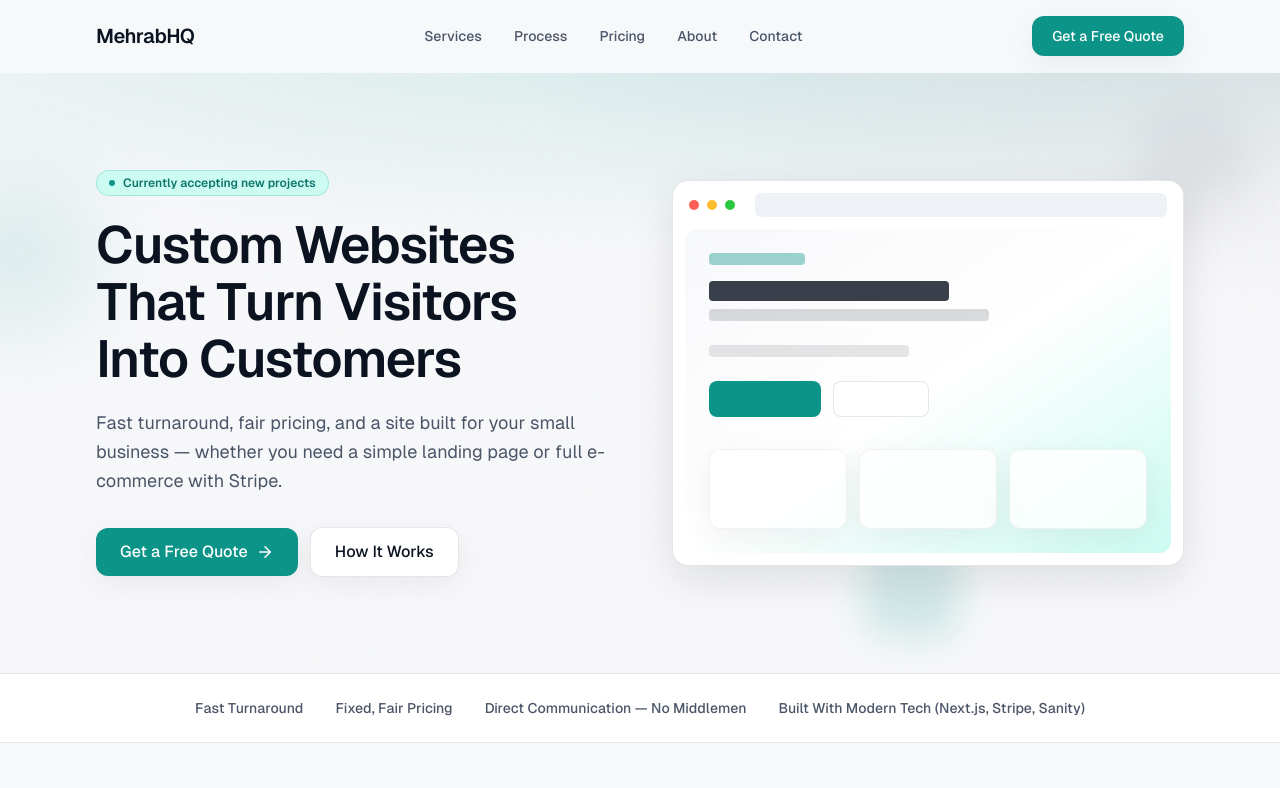
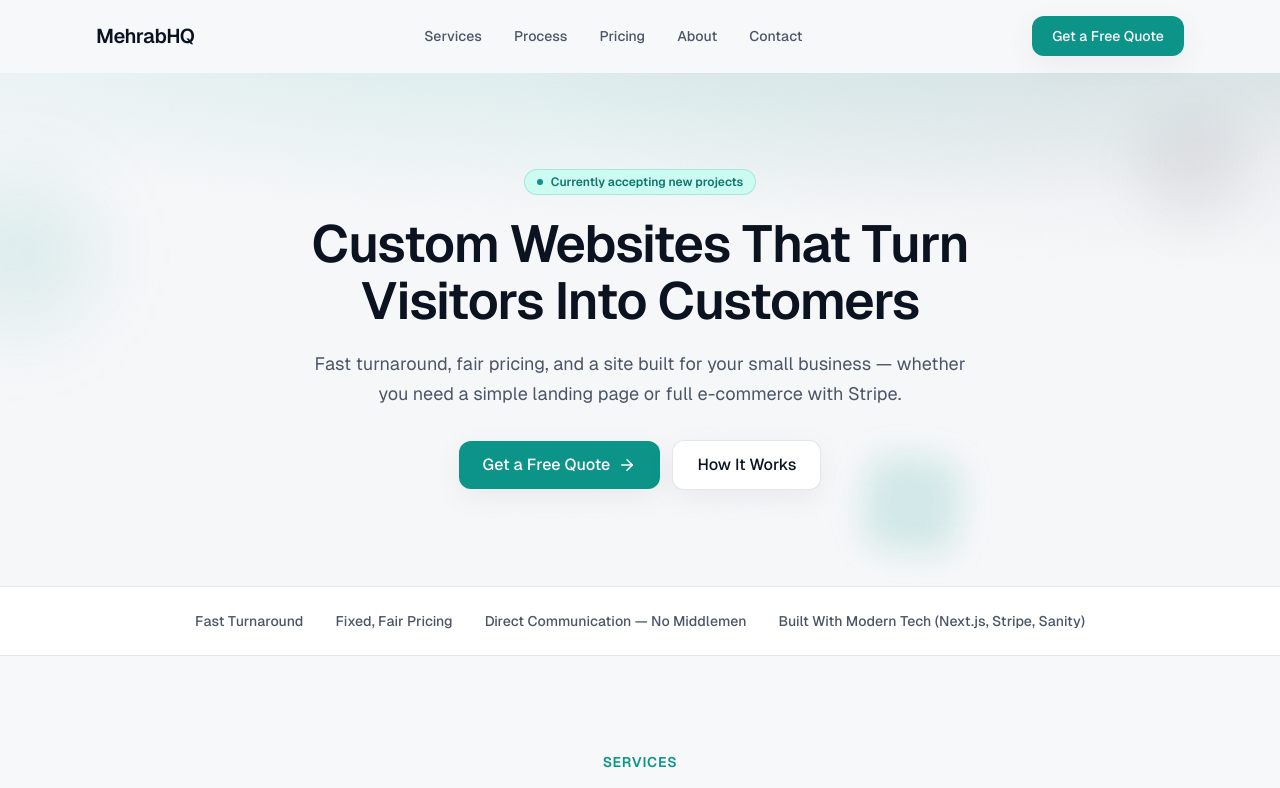
Before and after one commit to mehrabgill9996/MehrabHQ, a Next.js app: page / in a window 1280 px wide. Shown: the top 788 px of the page. Built offline with nearby package versions, Linux system fonts and the light colour scheme.

Commit message:
changed hero section

```diff
--- a/src/app/contact/page.tsx
+++ b/src/app/contact/page.tsx
@@ -1,5 +1,5 @@
 import type { Metadata } from "next";
-import { Calendar, Mail, MapPin } from "lucide-react";
+import { Mail, MapPin, MessageCircle, Phone } from "lucide-react";
 import { ContactForm } from "@/components/contact/ContactForm";
 import { FadeIn } from "@/components/FadeIn";
 import { siteConfig } from "@/lib/content";
@@ -40,16 +40,26 @@ export default function ContactPage() {
             </li>
             <li>
               <a
-                href={siteConfig.bookCallUrl}
+                href={siteConfig.whatsappUrl}
                 target="_blank"
                 rel="noopener noreferrer"
                 className="inline-flex items-center gap-3 transition-colors hover:text-accent"
               >
                 <span className="inline-flex rounded-xl bg-accent-soft p-2.5 text-accent-hover">
-                  <Calendar size={18} aria-hidden />
+                  <MessageCircle size={18} aria-hidden />
                 </span>
-                Book a call
-                {/* TODO: replace Calendly URL in lib/content.ts */}
+                WhatsApp
+              </a>
+            </li>
+            <li>
+              <a
+                href={siteConfig.phoneTel}
+                className="inline-flex items-center gap-3 transition-colors hover:text-accent"
+              >
+                <span className="inline-flex rounded-xl bg-accent-soft p-2.5 text-accent-hover">
+                  <Phone size={18} aria-hidden />
+                </span>
+                Call Now — {siteConfig.phoneDisplay}
               </a>
             </li>
             <li className="inline-flex items-center gap-3">
--- a/src/components/home/Hero.tsx
+++ b/src/components/home/Hero.tsx
@@ -14,8 +14,7 @@ export function Hero() {
       />
       <FloatingShapes />
 
-      <div className="container-page relative grid items-center gap-12 py-16 lg:grid-cols-2 lg:gap-16 lg:py-24">
-        <div>
+      <div className="container-page relative flex flex-col items-center py-16 text-center lg:py-24">
         {siteConfig.acceptingProjects ? (
           <motion.span
             initial={{ opacity: 0, y: 8 }}
@@ -32,7 +31,7 @@ export function Hero() {
           initial={{ opacity: 0, y: 16 }}
           animate={{ opacity: 1, y: 0 }}
           transition={{ duration: 0.4, delay: 0.05 }}
-            className="text-balance text-4xl font-semibold tracking-tight text-ink sm:text-5xl lg:text-[3.25rem] lg:leading-[1.1]"
+          className="max-w-3xl text-balance text-4xl font-semibold tracking-tight text-ink sm:text-5xl lg:text-[3.25rem] lg:leading-[1.1]"
         >
           Custom Websites That Turn Visitors Into Customers
         </motion.h1>
@@ -41,7 +40,7 @@ export function Hero() {
           initial={{ opacity: 0, y: 16 }}
           animate={{ opacity: 1, y: 0 }}
           transition={{ duration: 0.4, delay: 0.12 }}
-            className="mt-5 max-w-xl text-pretty text-lg leading-relaxed text-ink-muted"
+          className="mt-5 max-w-2xl text-pretty text-lg leading-relaxed text-ink-muted"
         >
           Fast turnaround, fair pricing, and a site built for your small
           business — whether you need a simple landing page or full e-commerce
@@ -52,7 +51,7 @@ export function Hero() {
           initial={{ opacity: 0, y: 16 }}
           animate={{ opacity: 1, y: 0 }}
           transition={{ duration: 0.4, delay: 0.2 }}
-            className="mt-8 flex flex-col gap-3 sm:flex-row sm:items-center"
+          className="mt-8 flex flex-col items-center justify-center gap-3 sm:flex-row"
         >
           <Button href="/contact" size="lg">
             Get a Free Quote
@@ -61,17 +60,6 @@ export function Hero() {
           <Button href="/#process" variant="secondary" size="lg">
             How It Works
           </Button>
-          </motion.div>
-        </div>
-
-        <motion.div
-          initial={{ opacity: 0, scale: 0.96 }}
-          animate={{ opacity: 1, scale: 1 }}
-          transition={{ duration: 0.5, delay: 0.15 }}
-          className="relative"
-          aria-hidden
-        >
-          <BrowserMockup />
         </motion.div>
       </div>
     </section>
@@ -99,34 +87,3 @@ function FloatingShapes() {
     </div>
   );
 }
-
-function BrowserMockup() {
-  return (
-    <div className="rounded-2xl border border-ink/10 bg-white p-3 shadow-lift">
-      <div className="mb-3 flex items-center gap-2 px-1">
-        <span className="h-2.5 w-2.5 rounded-full bg-[#FF5F57]" />
-        <span className="h-2.5 w-2.5 rounded-full bg-[#FEBC2E]" />
-        <span className="h-2.5 w-2.5 rounded-full bg-[#28C840]" />
-        <div className="ml-3 h-6 flex-1 rounded-md bg-sand-warm" />
-      </div>
-      <div className="overflow-hidden rounded-xl bg-gradient-to-br from-sand via-white to-accent-soft p-6">
-        <div className="mb-4 h-3 w-24 rounded bg-accent/40" />
-        <div className="mb-2 h-5 w-4/5 max-w-[240px] rounded bg-ink/80" />
-        <div className="mb-6 h-3 w-full max-w-[280px] rounded bg-ink/15" />
-        <div className="mb-6 h-3 w-3/4 max-w-[200px] rounded bg-ink/10" />
-        <div className="flex gap-3">
-          <div className="h-9 w-28 rounded-lg bg-accent" />
-          <div className="h-9 w-24 rounded-lg border border-ink/10 bg-white" />
-        </div>
-        <div className="mt-8 grid grid-cols-3 gap-3">
-          {[1, 2, 3].map((i) => (
-            <div
-              key={i}
-              className="h-20 rounded-xl border border-ink/5 bg-white/80 shadow-soft"
-            />
-          ))}
-        </div>
-      </div>
-    </div>
-  );
-}
--- a/src/lib/content.ts
+++ b/src/lib/content.ts
@@ -3,9 +3,12 @@ export const siteConfig = {
   tagline: "Custom websites for small businesses that mean business.",
   owner: "Mehrab",
   location: "Ontario, Canada",
-  email: "hello@mehrabhq.com",
+  email: "support@mehrabhq.com",
+  phone: "3063165228",
+  phoneDisplay: "(306) 316-5228",
+  phoneTel: "tel:+13063165228",
+  whatsappUrl: "https://wa.me/13063165228",
   linkedIn: "https://linkedin.com/in/mehrab", // TODO: replace with real profile URL
-  bookCallUrl: "https://calendly.com/mehrabhq", // TODO: replace with real booking link
   acceptingProjects: true,
 };
 
```
Lines whose indentation alone changed are shown as unchanged.
